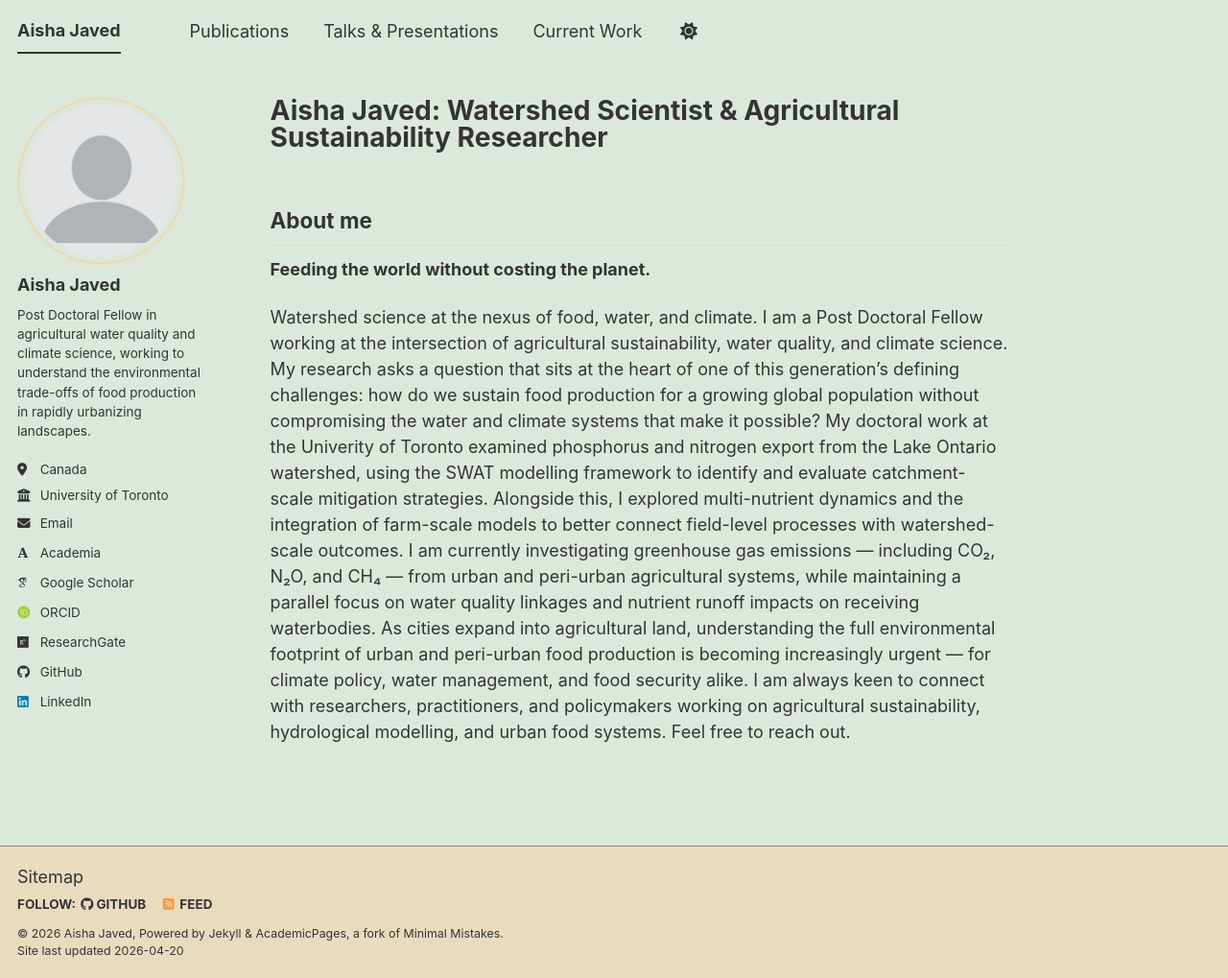
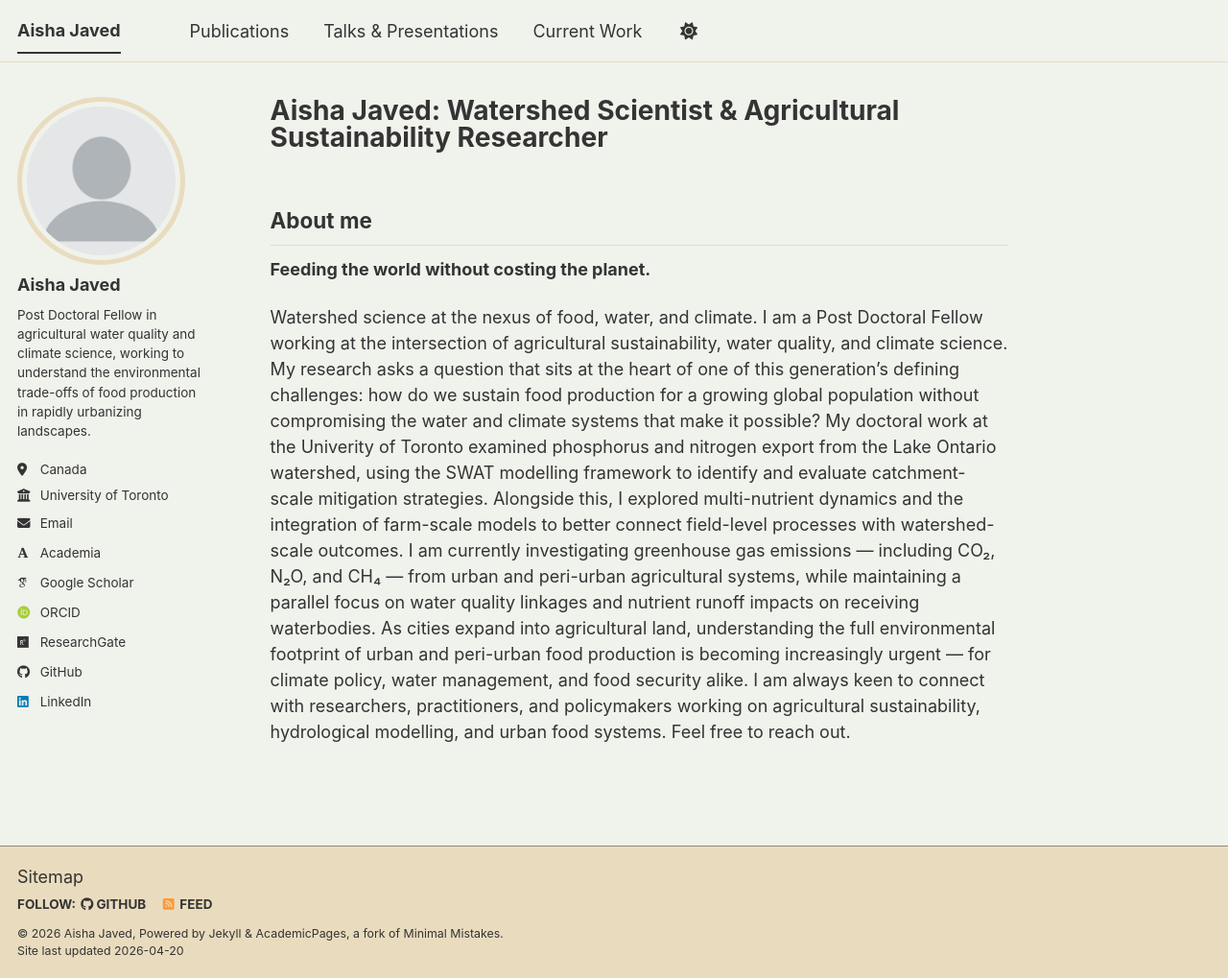
Before and after one commit to aishaj8/aishaj8.github.io, a Jekyll site: the page built from _pages/about.md, in a window 1280 px wide and 1019 px high. Shown: the whole window at 96% size. Built offline with Jekyll 4.4.1, drawn with Linux system fonts in a browser that asks for light colours; some web fonts are replaced; a script bundle is joined from its source files by our own code; library files that are not in the unit come from our copies.

Commit message:
thicker lines, swapped colour palette

```diff
--- a/assets/css/main.scss
+++ b/assets/css/main.scss
@@ -46,19 +46,19 @@
 // Overrides the light theme only — dark mode's @media (prefers-color-scheme: dark)
 // block sets its own value for --global-bg-color and will take precedence when active.
 :root {
-  --global-bg-color: #dde8dc;
-  --global-link-color: #9c5a3c;
-  --global-link-color-hover: #7a432c;
-  --global-link-color-visited: #c28a6e;
+  --global-bg-color: #f0f2ec;
+  --global-link-color: #3c6e4a;
+  --global-link-color-hover: #1e2e24;
+  --global-link-color-visited: #e07850;
 }
 
 
 // Thicker line under navigation
 .masthead {
-  border-bottom-width: 3px;
+  border-bottom-width: 5px;
 }
 
 // Thicker profile picture outline
 .author__avatar img {
-  border-width: 3px;
+  border-width: 5px;
 }
```
